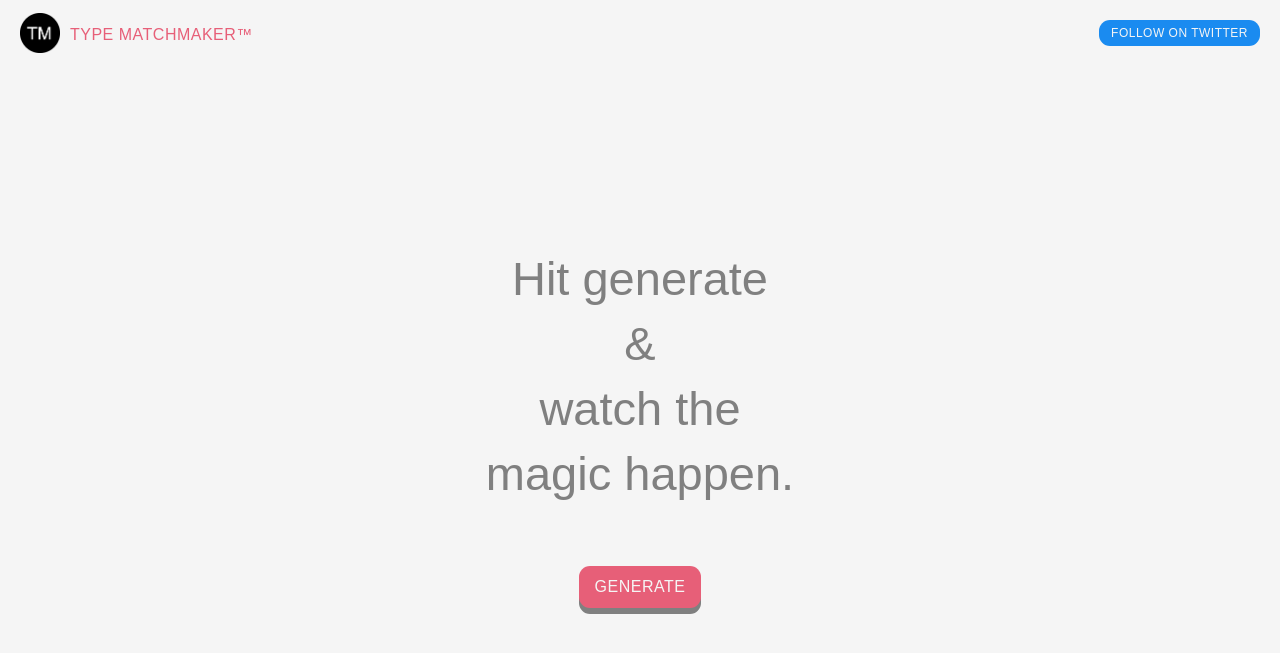
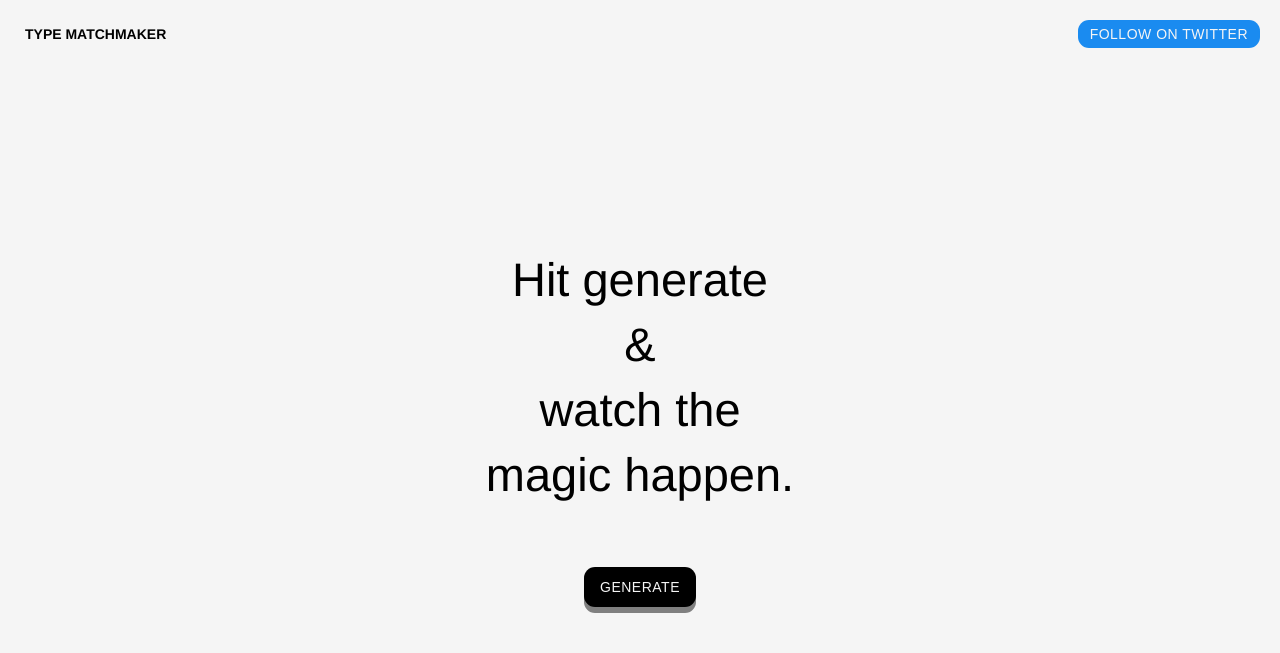
Before and after one commit to notchantal/non-linear, a PHP site: page / in a window 1280 px wide. Shown: the top 653 px of the page. Run offline with PHP 8.4, Linux system fonts and the light colour scheme.

Commit message:
Add files via upload

```diff
--- a/bot/index.html
+++ b/bot/index.html
@@ -1,7 +1,7 @@
 <!DOCTYPE html>
 <html>
 <head>
-	<title>Type Matchmaker™</title>
+	<title>Type Matchmaker</title>
 	<link rel="stylesheet" type="text/css" href="style.css">
 	<meta charset="utf-8">
 	<link rel="icon" href="https://notchantal.github.io/non-linear/bot/icon.png">
@@ -9,8 +9,7 @@
 </head>
 <body>
 
-	<img src="icon.png" class="icon">
-	<h3>TYPE MATCHMAKER™</h3>
+	<h3>TYPE MATCHMAKER</h3>
 
 	<div class="main" id="main-container">
 		<h1>
--- a/bot/style.css
+++ b/bot/style.css
@@ -16,15 +16,14 @@ html, body {
 
 h3 {
 	position: absolute;
-	left: 70px;
+	left: 25px;
 	margin:0;
 	padding: 0;
 	top: 26px;
-	font-weight: normal;
-	font-family: sans-serif;
-	color:#e75f78;
-	font-size: 16px;
-	letter-spacing: .5px;
+	font-weight: bold;
+	font-family: Helvetica, sans-serif;
+	color: black;
+	font-size: 14px;
 }
 
 .follow {
@@ -59,10 +58,10 @@ img {
 }
 
 h1 {
-	font-family: sans-serif;
+	font-family: Helvetica, sans-serif;
 	font-size: 47px;
 	font-weight: normal;
-	color: grey;
+	color: black;
 	line-height: 65px;
 	-webkit-margin-before: 0em;
     -webkit-margin-after: 0em;
@@ -70,9 +69,9 @@ h1 {
 
 #btn {
 	margin-top: 60px;
-	font-size: 16px;
+	font-size: 14px;
 	padding: 12px 16px;
-	background-color: #e75f78;
+	background-color: black;
 	box-shadow: 0 6px grey;
 }
 
@@ -85,7 +84,7 @@ button {
 	background-color: #e7e7e7; color: black;
 	border-radius: 11px;
 	padding: 6px 12px;
-	font-size: 12px;
+	font-size: 14px;
 	letter-spacing: .5px;
  	cursor: pointer;
  	color: whitesmoke;
@@ -96,13 +95,13 @@ button {
 }
 
 #btn:active {
-  background-color: #db2750;
+  background-color: #black;
   box-shadow: 0 3px grey;
   transform: translateY(4px);
 }
 
 button:active {
-	background-color: #177dd8;
+	background-color: #black;
 }
 
 button:focus {outline:0;}
@@ -131,8 +130,7 @@ button:focus {outline:0;}
 	h3 {
 	left: 70px;
 	top: 33px;
-	font-size: 16px;
-	letter-spacing: .5px;
+	font-size: 14px;
 	}
 
 	.follow {
```
